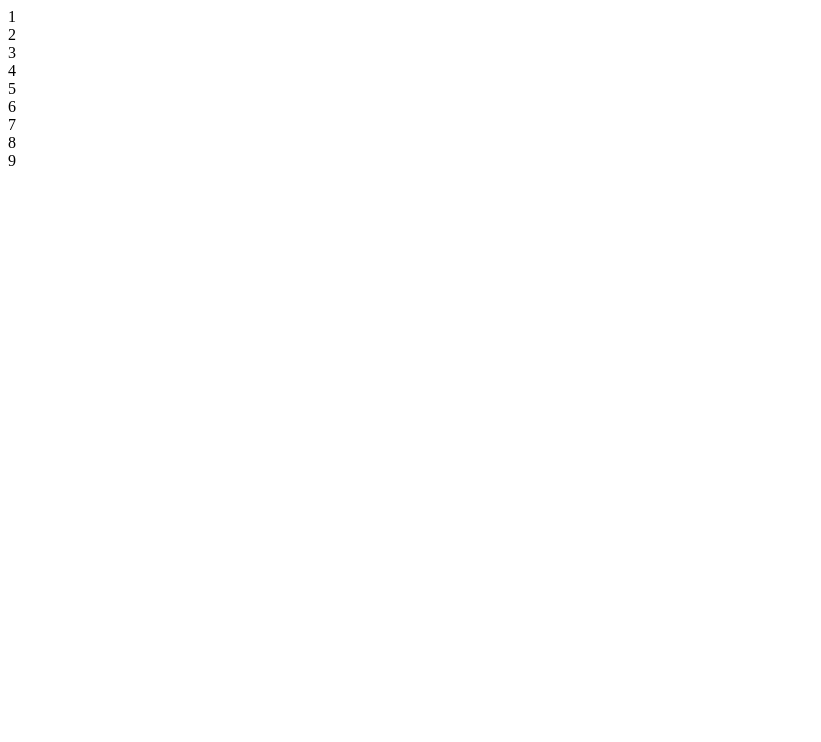
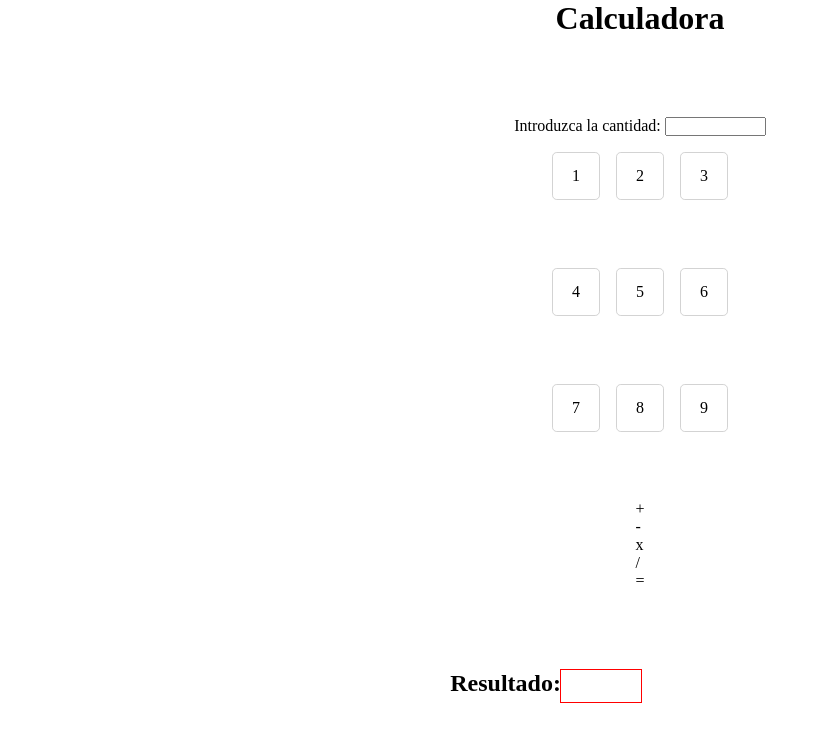
Before and after one commit to LuisEncastin/calculator, a plain HTML site: page index.html in a window 1280 px wide. Shown: the whole page, without its empty margins (0-821 px from the left). Drawn offline with Linux system fonts and the light colour scheme.

Commit message:
first layout

```diff
--- a/index.html
+++ b/index.html
@@ -7,6 +7,16 @@
     <link rel="stylesheet" href="styles.css">
 </head>
 <body>
+    <main id="calculatorContainer">
+        <div  id="titleContainer">
+            <h1>Calculadora</h1>
+        </div>
+        <div>
+            <section id="calculator">
+                <section id="inputContainer">
+                    <label for="calcInput">Introduzca la cantidad:</label>
+                    <input type="text" id="name" name="calcInput" size="10">
+                </section>
                 <section id="numbersButtonsContainer">
                     <div>1</div>
                     <div>2</div>
@@ -18,6 +28,20 @@
                     <div>8</div>
                     <div>9</div>
                 </section>
+                <section id="operationsButtonsContainer">
+                    <div>+</div>
+                    <div>-</div>
+                    <div>x</div>
+                    <div>/</div>
+                    <div>=</div>
+                </section>
+            </section>
+            <section id="resultContainer">
+                <h1>Resultado: </h1>
+                <div id="result"></div>
+            </section>
+        </div>
+    </main>
 </body>
 <script>
 </script>
--- a/styles.css
+++ b/styles.css
@@ -0,0 +1,62 @@
+* {
+    box-sizing: border-box;
+    margin: 0;
+    padding: 0;
+}
+
+#calculatorContainer{
+    width: 100%;
+    display: flex;
+    flex-direction: column;
+    align-items: center;
+    justify-content: center;
+}
+
+#calculator {
+    width: 100%;
+    padding: 5rem 4rem;
+    display: flex;
+    flex-direction: column;
+    align-items: center;
+    justify-content: center;
+    gap: 1rem;
+}
+
+/* numbersButtonsContainer */
+
+#numbersButtonsContainer {
+    display: grid;
+    grid-template-columns: repeat(3, 1fr);
+    gap: 1rem;
+    grid-auto-rows: minmax(100px, auto);
+}
+
+#numbersButtonsContainer > div {
+    width: 3rem;
+    height: 3rem;
+    border: 1px solid lightgray;
+    border-radius: 10%;
+    display: grid;
+    place-items: center;
+    cursor: pointer;
+    transition: box-shadow 0.2s ease;
+}
+
+#numbersButtonsContainer > div:active {
+    box-shadow: 10px 10px 39px -13px rgba(0,0,0,0.75);
+-webkit-box-shadow: 10px 10px 39px -13px rgba(0,0,0,0.75);
+-moz-box-shadow: 10px 10px 39px -13px rgba(0,0,0,0.75);
+}
+
+/* result */
+#resultContainer {
+    width: 100%;
+    display: flex;
+    flex-direction: row;
+}
+#result {
+    width: 5rem;
+    min-height: 2rem;
+    height: 2rem;
+    outline: 1px solid red;
+}
```
Lines whose indentation alone changed are shown as unchanged.
